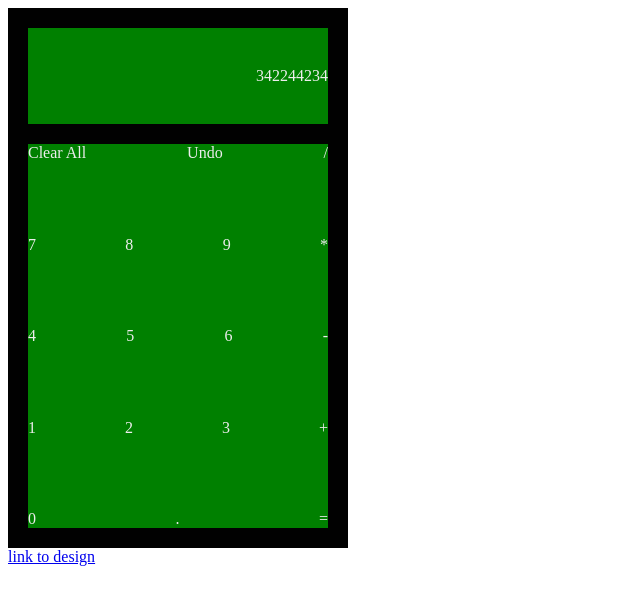
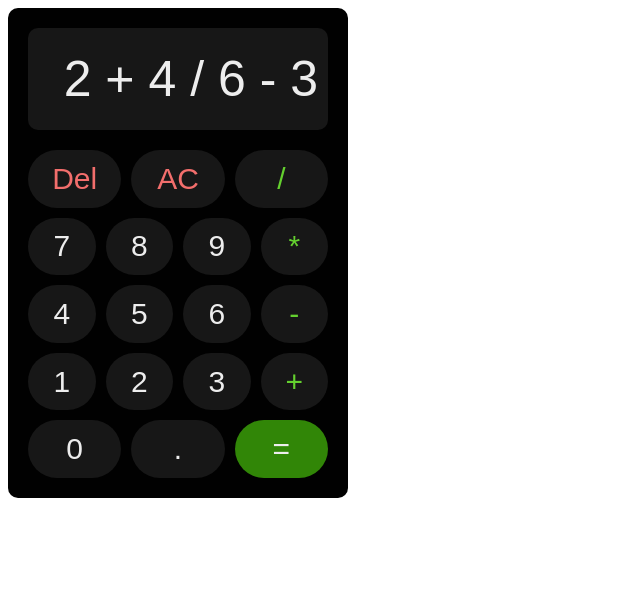
Before and after one commit to hmzq-404/web-calculator, a plain HTML site: page index.html in a window 1280 px wide. Shown: the whole page, without its empty margins (0-640 px from the left). Drawn offline with Linux system fonts and the light colour scheme.

Commit message:
Finish UI

```diff
--- a/index.html
+++ b/index.html
@@ -10,40 +10,38 @@
 
     <body>
         <div class="calculator-container">
-            <div class="display-screen">342244234</div>
+            <div class="display-screen">2 + 4 / 6 - 3</div>
 
             <div class="buttons-container">
                 <div class="buttons-row">
-                    <div class="button">Clear All</div>
-                    <div class="button">Undo</div>
-                    <div class="button">/</div>
+                    <div class="button delete">Del</div>
+                    <div class="button delete">AC</div>
+                    <div class="button operator">/</div>
                 </div>
                 <div class="buttons-row">
                     <div class="button">7</div>
                     <div class="button">8</div>
                     <div class="button">9</div>
-                    <div class="button">*</div>
+                    <div class="button operator">*</div>
                 </div>
                 <div class="buttons-row">
                     <div class="button">4</div>
                     <div class="button">5</div>
                     <div class="button">6</div>
-                    <div class="button">-</div>
+                    <div class="button operator">-</div>
                 </div>
                 <div class="buttons-row">
                     <div class="button">1</div>
                     <div class="button">2</div>
                     <div class="button">3</div>
-                    <div class="button">+</div>
+                    <div class="button operator">+</div>
                 </div>
                 <div class="buttons-row">
                     <div class="button">0</div>
                     <div class="button">.</div>
-                    <div class="button">=</div>
+                    <div class="button equals">=</div>
                 </div>
             </div>
         </div>
-
-        <a href="calc.html">link to design</a>
     </body>
 </html>
--- a/style.css
+++ b/style.css
@@ -1,31 +1,65 @@
+body {
+    font-family: Arial;
+}
+
+
 .calculator-container {
     background-color: #010101;
     color: #EDEDED;
     width: 300px;
-    height: 500px;
+    height: 450px;
     display: flex;
     flex-direction: column;
-    gap: 20px;
+    gap: 10px;
     padding: 20px;
+    border-radius: 10px;
 }
 
 .display-screen {
     height: 20%;
-    background-color: green;
+    border-radius: 10px;
+    background-color: #171717;
     display: flex;
     justify-content: flex-end;
     align-items: center;
+    padding: 10px;
+    font-size: 50px;
 }
 
 .buttons-container {
     height: 80%;
-    background-color: green;
+    background-color: #010101;
     display: flex;
     flex-direction: column;
     justify-content: space-between;
+    padding-top: 10px;
+    gap: 10px;
 }
 
 .buttons-row {
     display: flex;
-    justify-content: space-between;
+    flex: 1;
+    gap: 10px;
 }
+
+.button {
+    display: flex;
+    justify-content: center;
+    align-items: center;
+    flex: 1;
+    background-color: #171717;
+    font-size: 30px;
+    border-radius: 100px;
+}
+
+.operator {
+    color: #64D02F;
+}
+
+.equals {
+    background-color: #318607;
+}
+
+.delete {
+    color: #F26E6C;
+}
```
